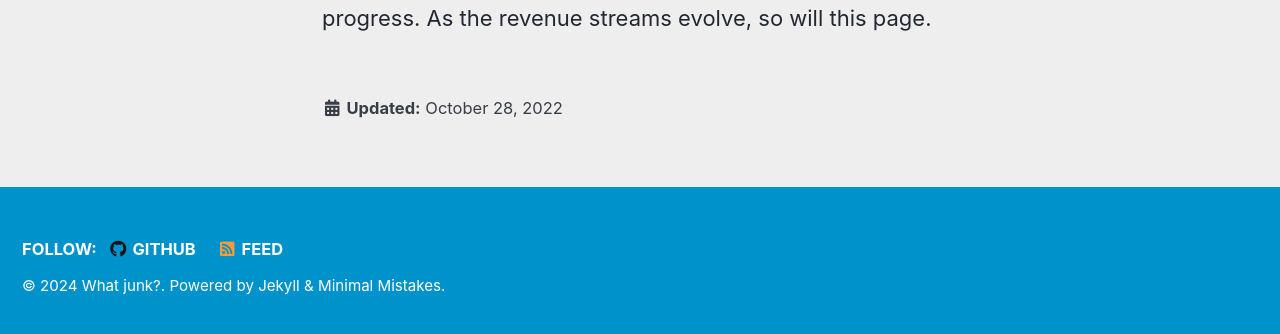
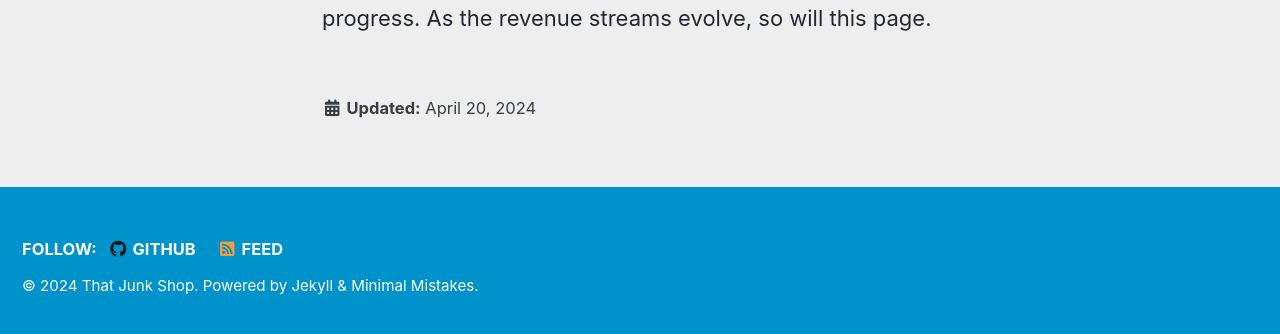
Before and after one commit to thatjunk/thatjunk.github.io, a Jekyll site: the page built from _pages/terms.md, in a window 1280 px wide and 900 px high, scrolled down 2504 px. Shown: the part 558-892 px from the top of the window. Built offline with Jekyll 4.4.1, drawn with Linux system fonts in a browser that asks for light colours; cached includes are drawn as plain includes.

Commit message:
Updates to params

```diff
--- a/_config.yml
+++ b/_config.yml
@@ -20,10 +20,10 @@ locale                   : "en-US"
 title                    : "That Junk Shop"
 title_separator          : "-"
 subtitle                 : # site tagline that appears below site title in masthead
-name                     : "What junk?"
+name                     : "That Junk Shop"
 description              : "I own an abundant amount of GM junk. Most in varying states of completeness - from 'Runs & Drives' to 'part of a truck'. As such, I'm often in some of the finest junk yards in the southern United States. "
-url                      : "/about.md"
-baseurl                  : "/"
+url                      : "/"
+baseurl                  : "thatjunk.shop/"
 repository               : "thatjunk/thatjunk.github.io"
 teaser                   : "/assets/images/missing-header.png"
 logo                     : "/assets/images/logo88.png"
--- a/_pages/terms.md
+++ b/_pages/terms.md
@@ -1,7 +1,7 @@
 ---
 permalink: /terms/
 title: "Terms and Privacy Policy"
-last_modified_at: 2022-10-28
+last_modified_at: 2024-04-20
 toc: true
 ---
 
```
Also changed, not shown: _data/authors.yml (deleted, +0 -14 lines), _pages/404.md (+4 -1 lines), _pages/sitemap.md (+1 -1 lines).
